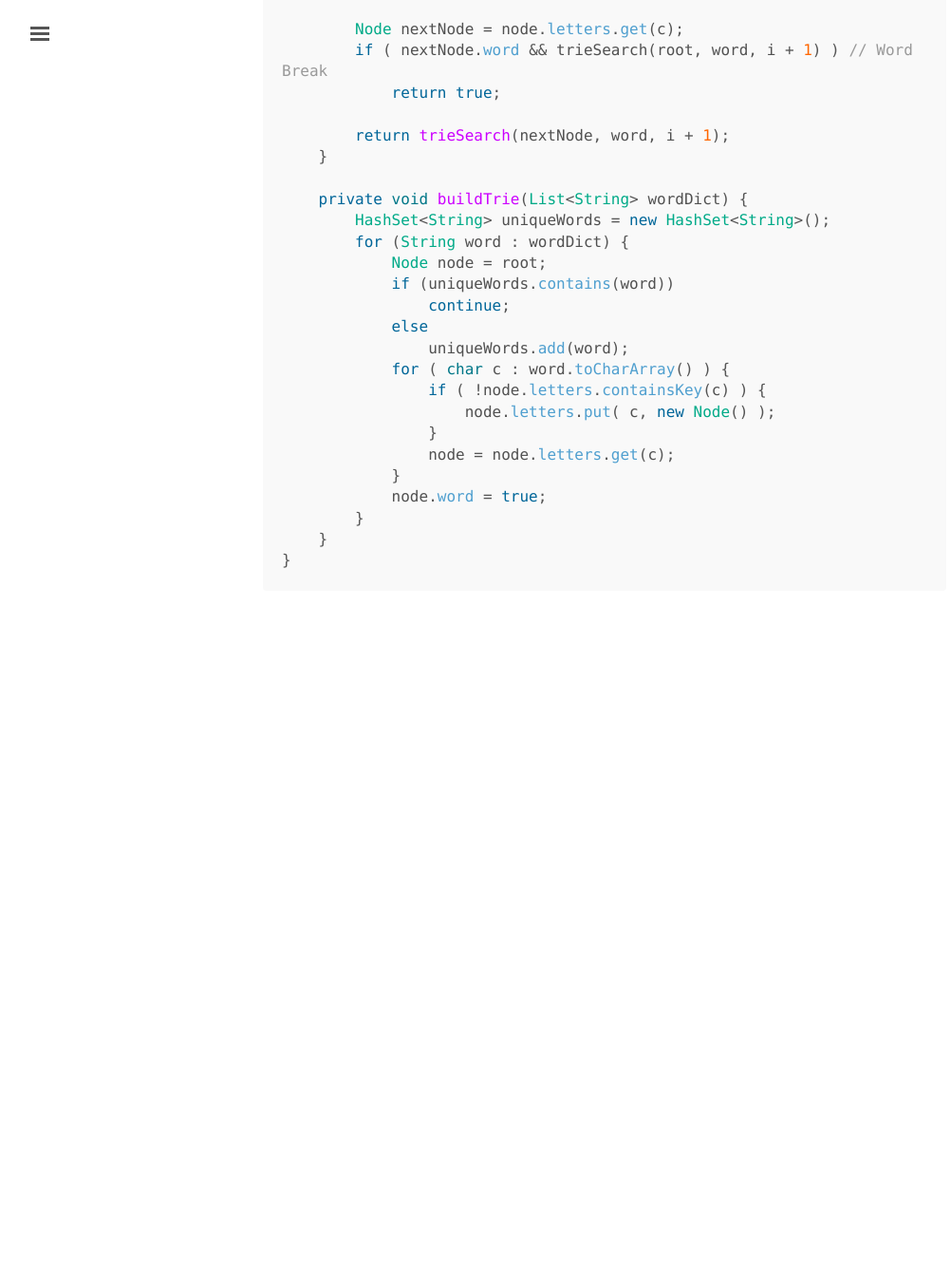
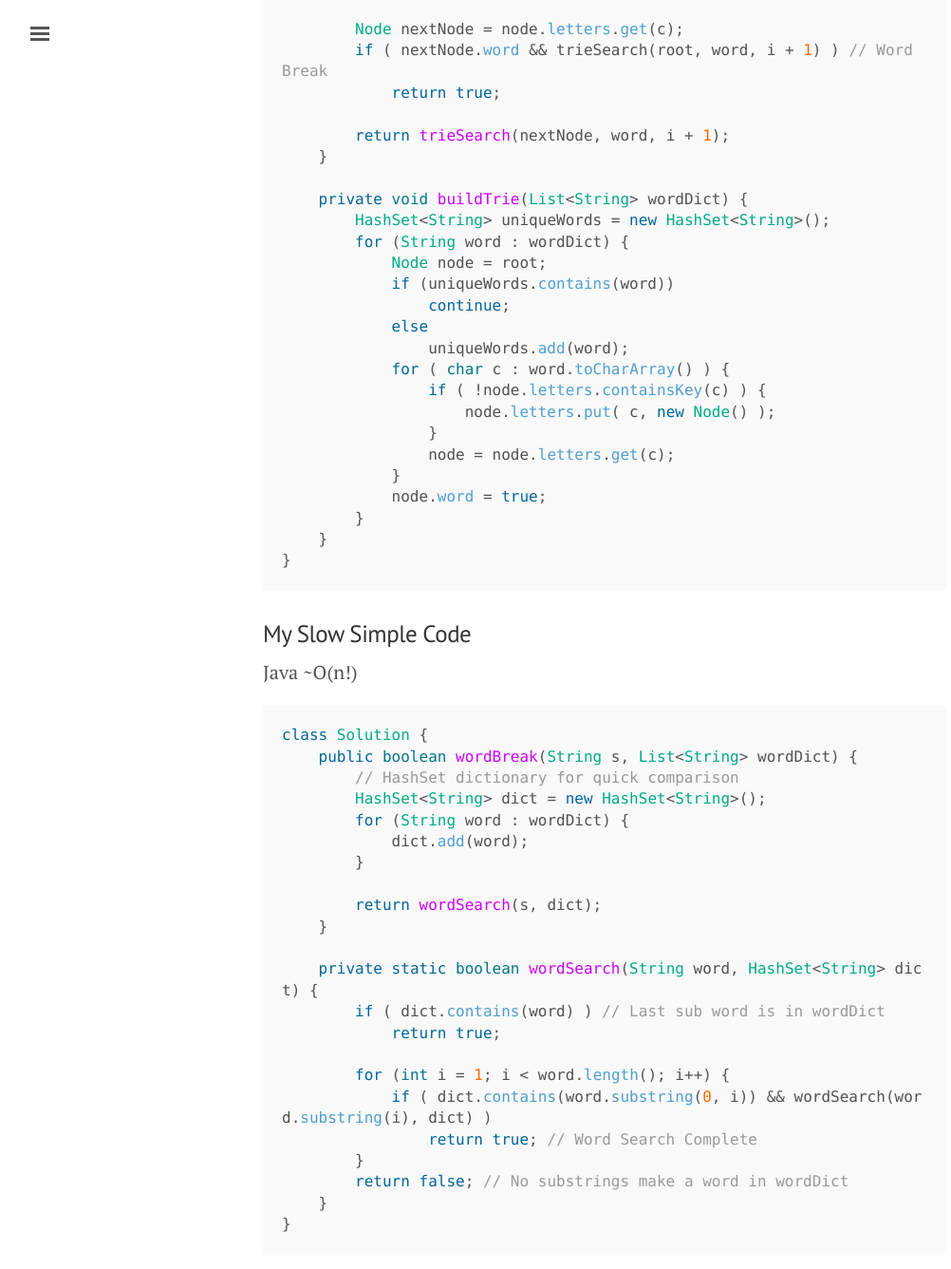
Before and after one commit to washifu/CodeBlog, a Jekyll site: the page built from pages/2017-10-13-Word_Break.md, in a window 1280 px wide and 1400 px high, scrolled down 1382 px. Shown: the top 1336 px of the window at 95% size, without its empty margins (3-1005 px from the left). Built offline with Jekyll 4.4.1, drawn with Linux system fonts in a browser that asks for light colours; comment, search, counter and statistics services are not loaded; before the commit the page ends 2084 px from its top, so only the background shows below that.

Commit message:
Update 2017-10-13-Word_Break.md

````diff
--- a/pages/2017-10-13-Word_Break.md
+++ b/pages/2017-10-13-Word_Break.md
@@ -72,3 +72,30 @@ class Solution {
     }
 }
 ```
+
+### My Slow Simple Code
+Java ~O(n!)
+```java
+class Solution {
+    public boolean wordBreak(String s, List<String> wordDict) {
+        // HashSet dictionary for quick comparison
+        HashSet<String> dict = new HashSet<String>();
+        for (String word : wordDict) {
+            dict.add(word);
+        }
+
+        return wordSearch(s, dict);
+    }
+
+    private static boolean wordSearch(String word, HashSet<String> dict) {
+        if ( dict.contains(word) ) // Last sub word is in wordDict
+            return true;
+
+        for (int i = 1; i < word.length(); i++) {
+            if ( dict.contains(word.substring(0, i)) && wordSearch(word.substring(i), dict) )
+                return true; // Word Search Complete
+        }
+        return false; // No substrings make a word in wordDict
+    }
+}
+```
````
